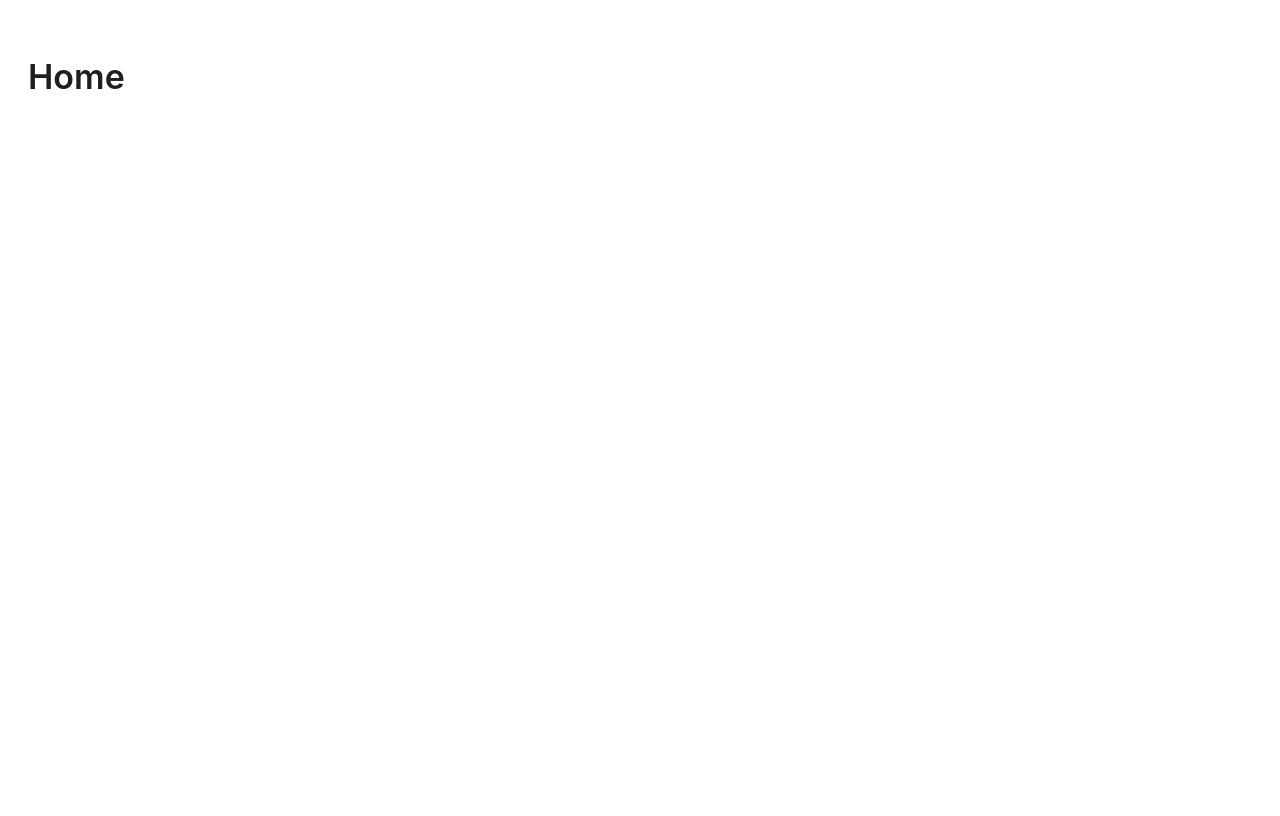
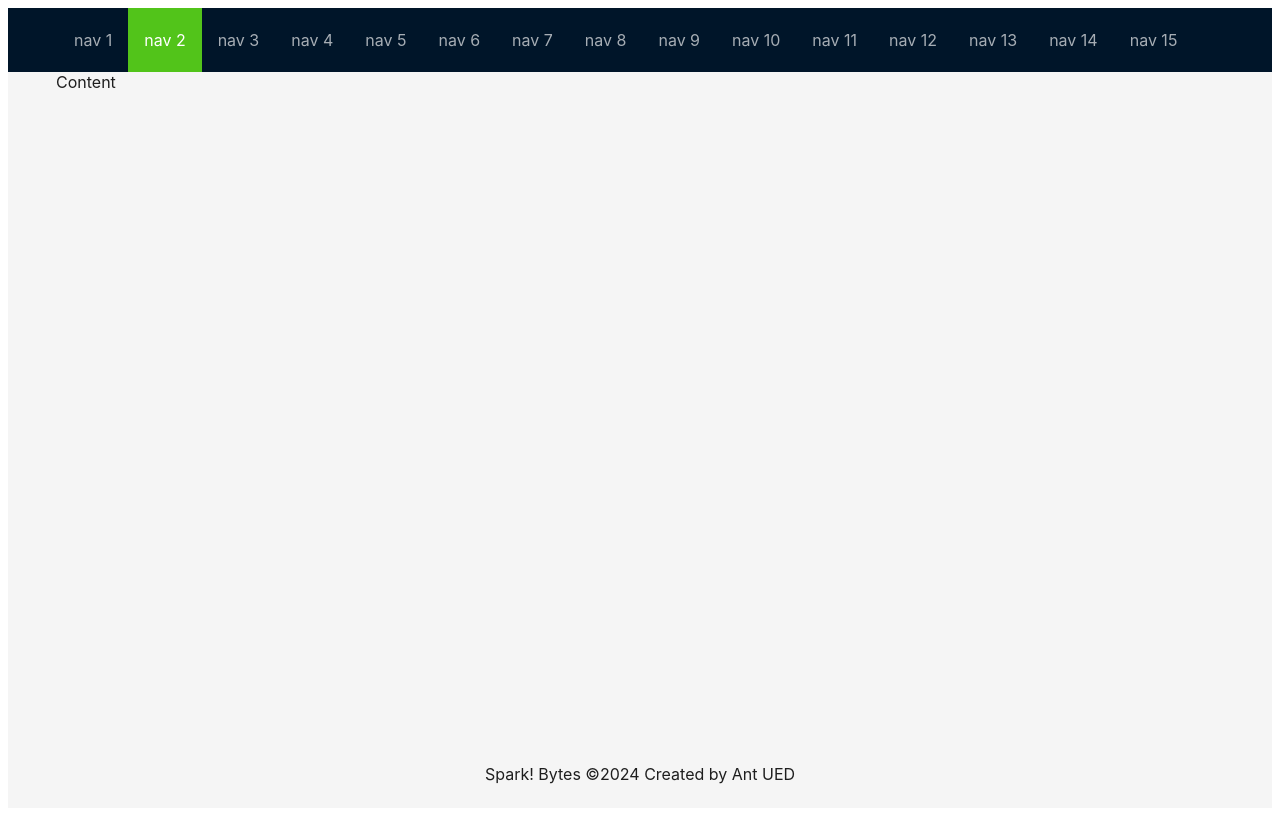
Before and after one commit to Hengsheng-Liu/CS391, a Next.js app in the folder client/: page / in a window 1280 px wide. Built offline with nearby package versions, Linux system fonts and the light colour scheme.

Commit message:
feat: add basic antd layout to index

```diff
--- a/client/src/pages/index.tsx
+++ b/client/src/pages/index.tsx
@@ -1,10 +1,34 @@
 import { useEffect, useState } from "react";
-import { Input, Button, Typography, Alert, Table, Pagination } from "antd";
+import { Input, Button, Typography, Alert, Table, Pagination, Layout, Menu, theme } from "antd";
+
+const { Header, Content, Footer } = Layout;
+
+const items = new Array(15).fill(null).map((_, index) => ({
+  key: index + 1,
+  label: `nav ${index + 1}`,
+}));
 
 export default function Home() {
   return (
-    <div style={{ padding: 20 }}>
-      <Typography.Title level={2}>Home</Typography.Title>
-    </div>
+    <Layout style={{height:"100vh"}}>
+      <Header style={{ display: 'flex', alignItems: 'center' }}>
+        <div className="demo-logo" />
+        <Menu
+          theme="dark"
+          mode="horizontal"
+          defaultSelectedKeys={['2']}
+          items={items}
+          style={{ flex: 1, minWidth: 0 }}
+        />
+      </Header>
+      <Content style={{ padding: '0 48px' }}>
+        <div>
+          Content
+        </div>
+      </Content>
+      <Footer style={{ textAlign: 'center' }}>
+        Spark! Bytes ©{new Date().getFullYear()} Created by Ant UED
+      </Footer>
+    </Layout>
   );
 }
```
